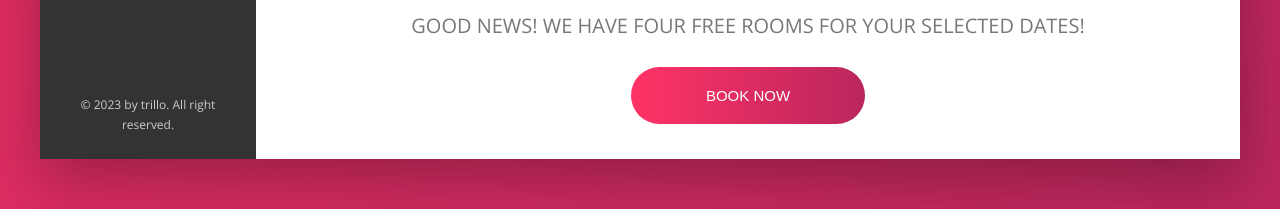
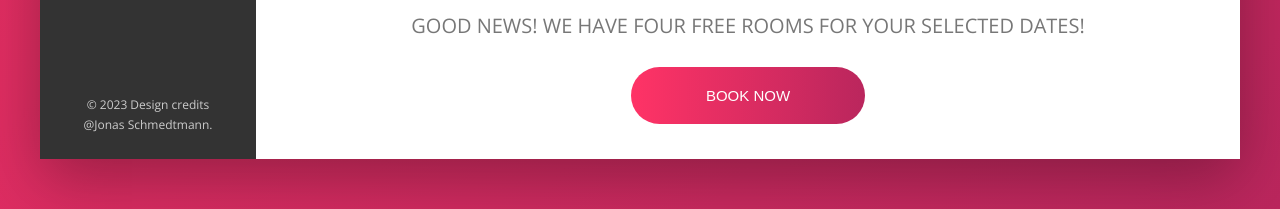
Before and after one commit to sandesh682/trillo, a website: page index.html in a window 1280 px wide. Shown: the part 1214-1423 px from the top of the page. Drawn offline with nearby package versions, Linux system fonts and the light colour scheme.

Commit message:
design credits are updated

```diff
--- a/index.html
+++ b/index.html
@@ -92,8 +92,8 @@
           </ul>
 
           <div class="legal">
-            &copy; <span id="current-year"></span> by trillo. All right
-            reserved.
+            &copy; <span id="current-year"></span> Design credits @Jonas
+            Schmedtmann.
           </div>
         </nav>
         <main class="hotel-view">
```
